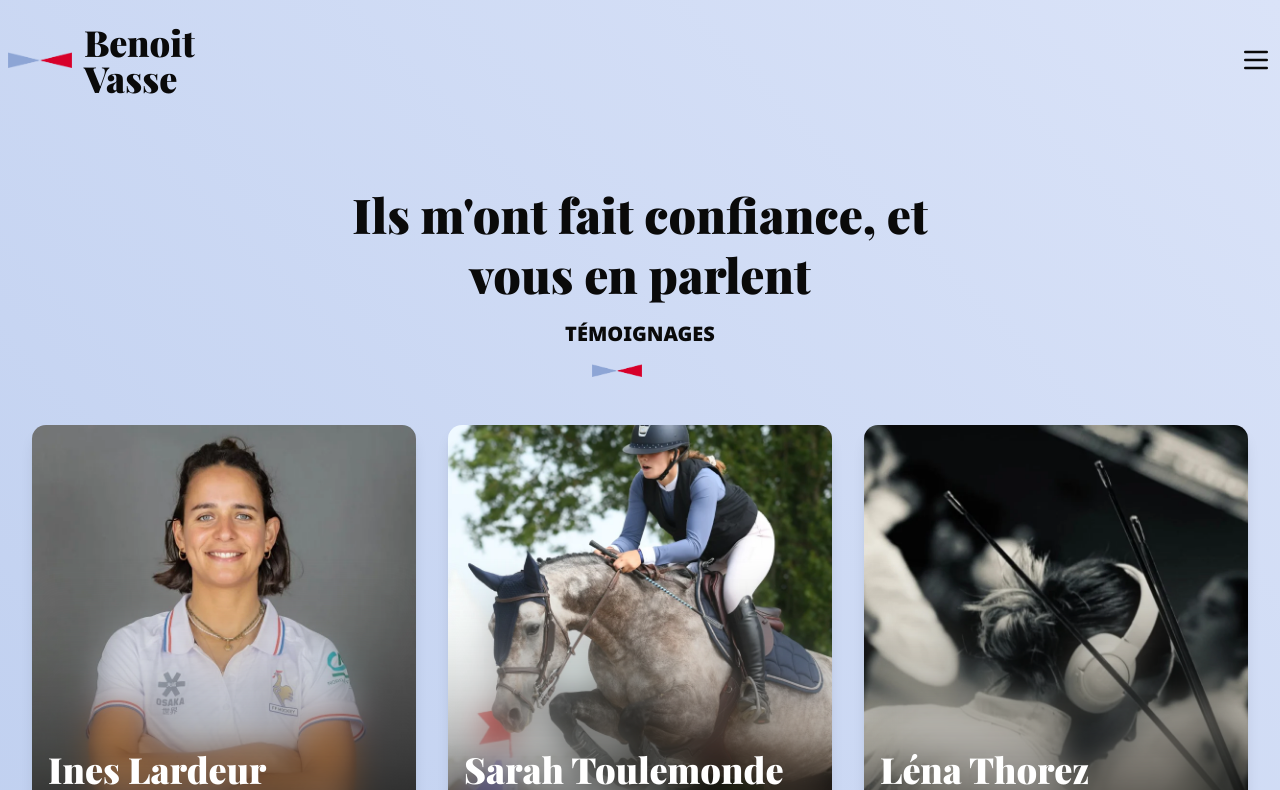
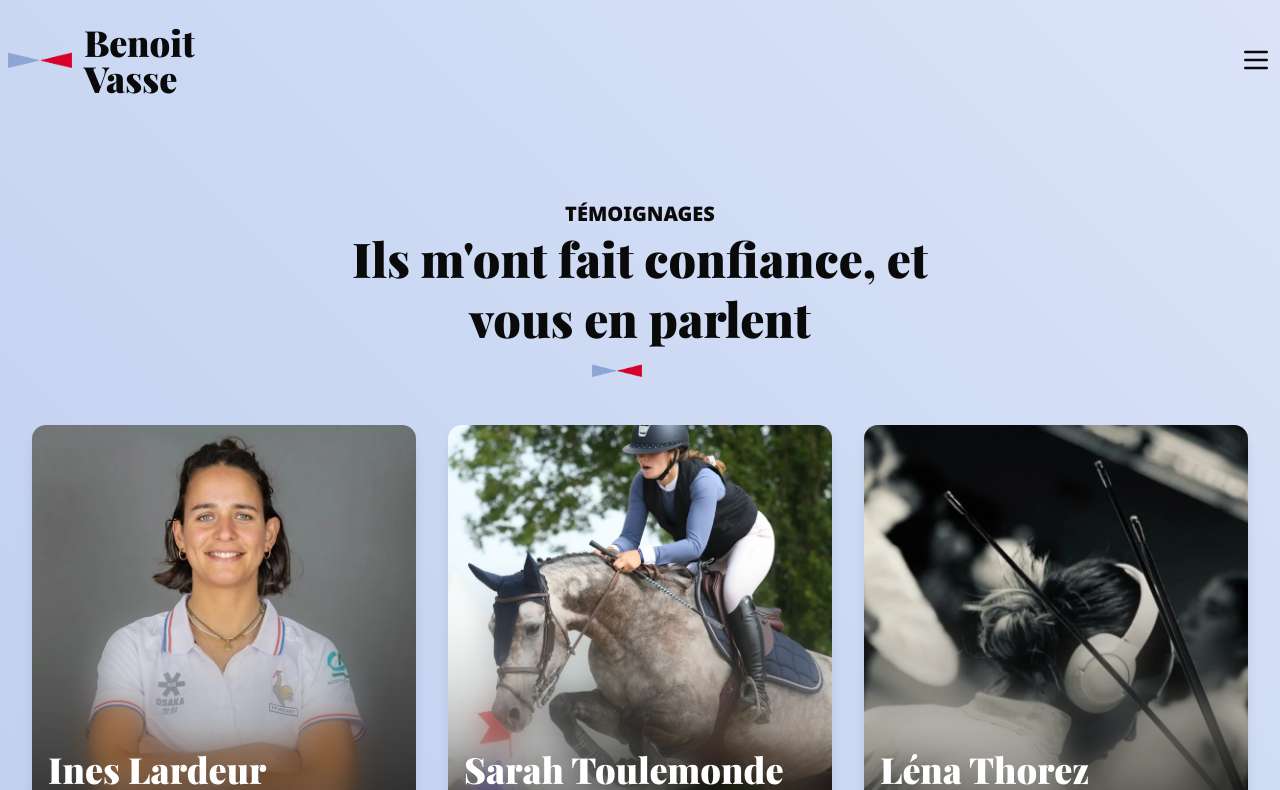
Before and after one commit to itwhy/vasse, a Next.js app: page /temoignages in a window 1280 px wide. Shown: the top 790 px of the page. Built offline with nearby package versions, Linux system fonts and the light colour scheme.

Commit message:
site terminé, attente retour +1

```diff
--- a/src/app/temoignages/page.tsx
+++ b/src/app/temoignages/page.tsx
@@ -65,14 +65,15 @@ export default async function TemoignagesPage() {
     <section className="container mx-auto py-16 px-6">
       {/* H1 unique pour la page */}
       <div className="text-center mb-12">
+                <p className="text-xl font-sans uppercase font-extrabold mt-4">
+          Témoignages
+        </p>
         <h1 className="text-5xl font-serif font-extrabold max-w-2xl mx-auto leading-tight">
           Ils m&apos;ont fait confiance, et vous en parlent
         </h1>
 
         {/* Sous-titre en paragraphe (évite H2 juste pour du style) */}
-        <p className="text-xl font-sans uppercase font-extrabold mt-4">
-          Témoignages
-        </p>
+
 
         <div className="w-24 mx-auto mb-6 mt-4">
           <Image
```
